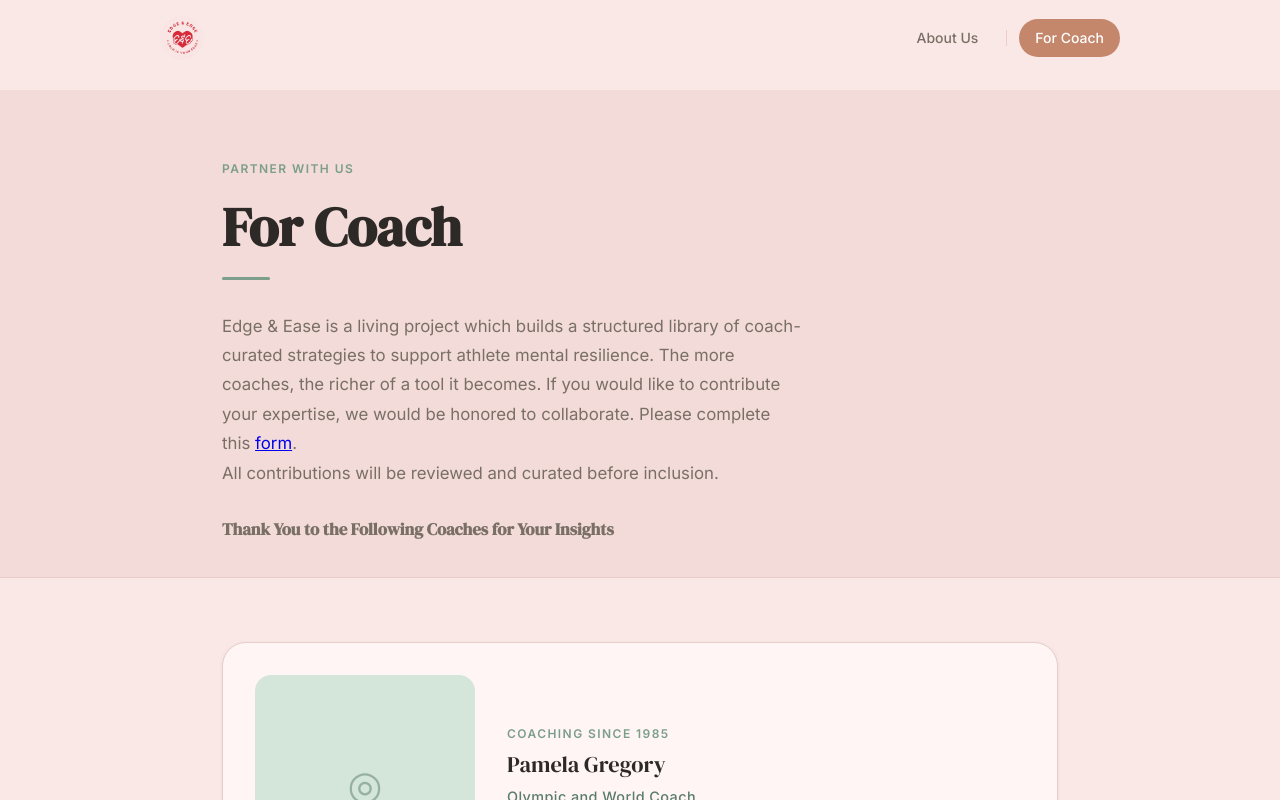
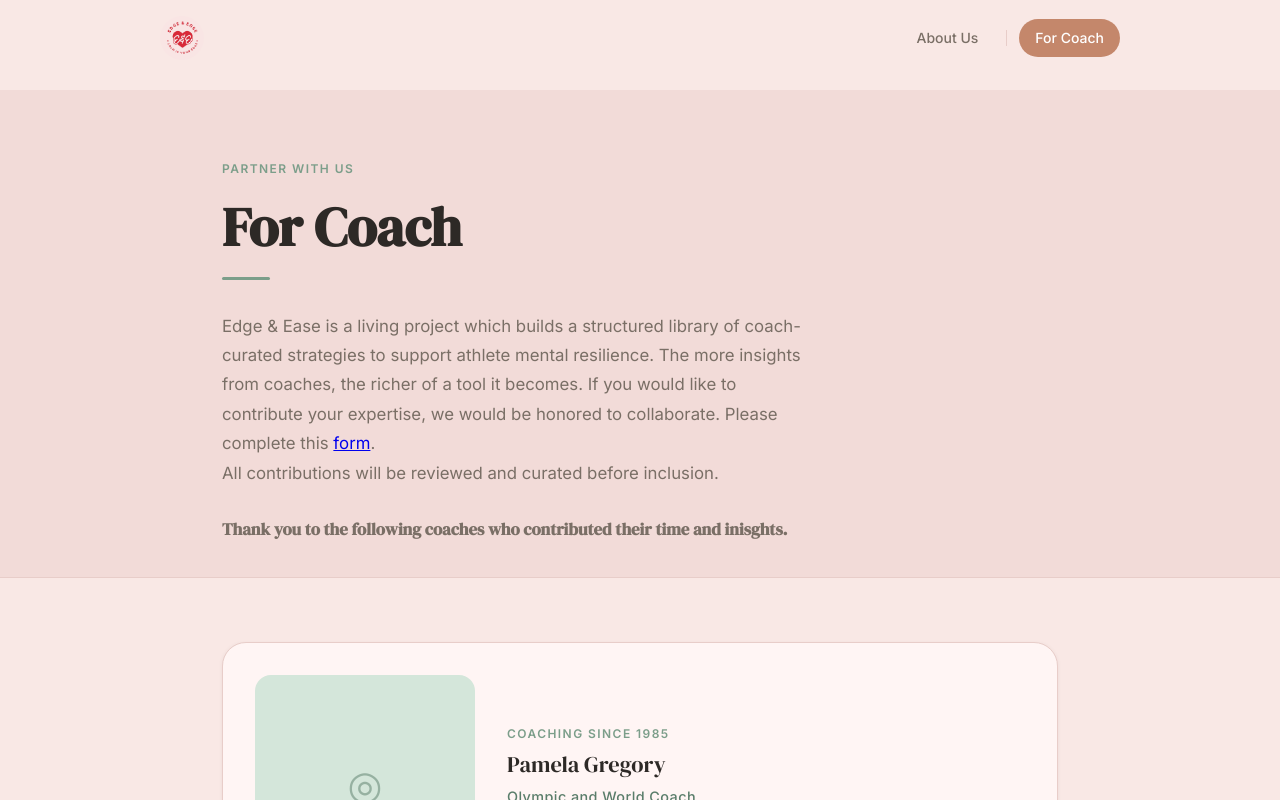
Before and after one commit to violetyan10/Edge-and-Ease, a Vue app in the folder frontend/: page /for-coach in a window 1280 px wide. Shown: the top 800 px of the page. Built offline with nearby package versions, Linux system fonts and the light colour scheme; the HTML template or start-up script is replaced by a standard one.

Commit message:
update_for_coach_descri

```diff
--- a/frontend/src/views/ForCoachPage.vue
+++ b/frontend/src/views/ForCoachPage.vue
@@ -9,7 +9,7 @@
         <div class="divider" />
         <p class="inner-page__lead">
           Edge & Ease is a living project which builds a structured library of coach-curated strategies to support athlete mental resilience.
-          The more coaches, the richer of a tool it becomes. If you would like to contribute your expertise, we would be honored to collaborate.
+          The more insights from coaches, the richer of a tool it becomes. If you would like to contribute your expertise, we would be honored to collaborate.
           Please complete this <a href="https://docs.google.com/forms/d/e/1FAIpQLSfPyDpN8FItb1h_l-eMuosLBg1_Uy0tGjAGiT4MX_GvOnAO6A/viewform" target="_blank"
           rel="noopener noreferrer">form</a>.
         </p>
@@ -18,7 +18,7 @@
         </p>
         <br>
         <h2 class="inner-page__lead">
-          Thank You to the Following Coaches for Your Insights
+          Thank you to the following coaches who contributed their time and inisghts.
         </h2>
       </div>
     </section>
```
